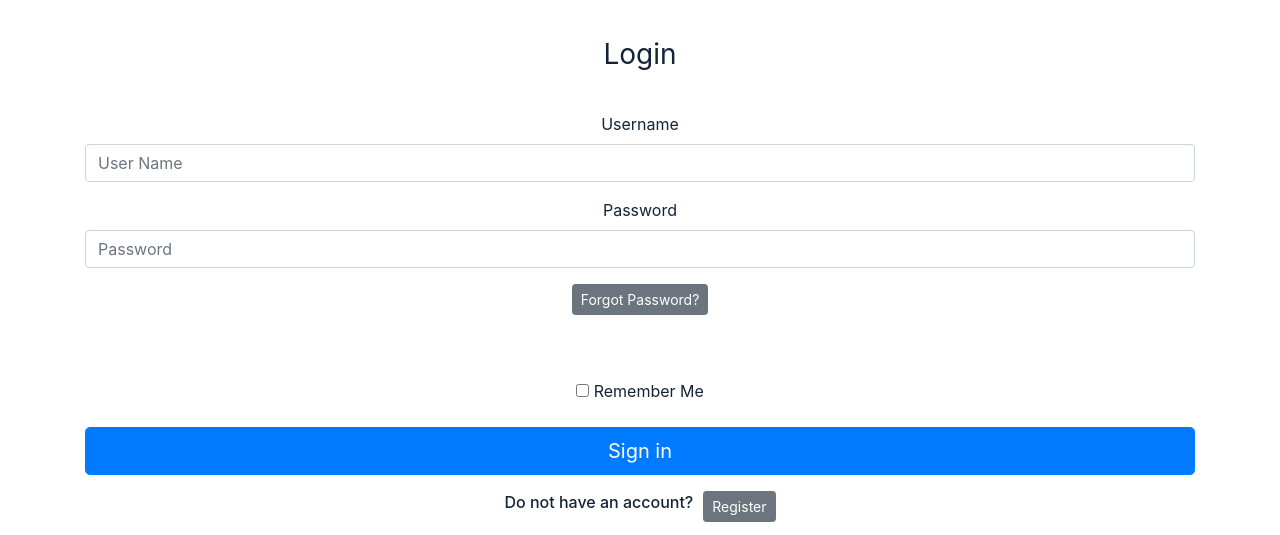
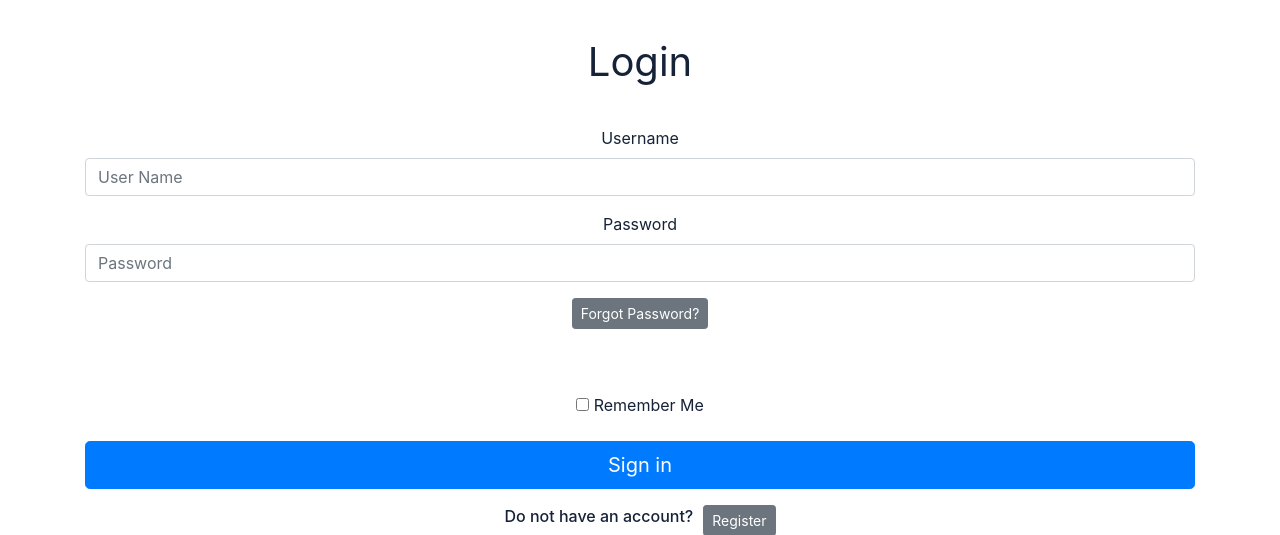
Before and after one commit to Jojo-Paris/rate-my-building, a Flask app: page /login in a window 1280 px wide. Shown: the part 58-593 px from the top of the page. Run offline with Flask 3, Linux system fonts and the light colour scheme; some libraries are stand-ins or nearby versions.

Commit message:
Updated login page UI

```diff
--- a/portfolio/templates/login.html
+++ b/portfolio/templates/login.html
@@ -8,7 +8,7 @@
     <div class="container fade-in mt-5">
         <div class="text-center">
             <!--152238-->
-            <h1 class="h3 mb-3 font-weight-normal" style="color: #152238;">Login</h1>
+            <h1 class="h1 mb-3 font-weight-normal" style="color: #152238;">Login</h1>
             <br>
             <form method="POST" class="form-signin" style="color:white">
                 {{ form.hidden_tag() }}
```
